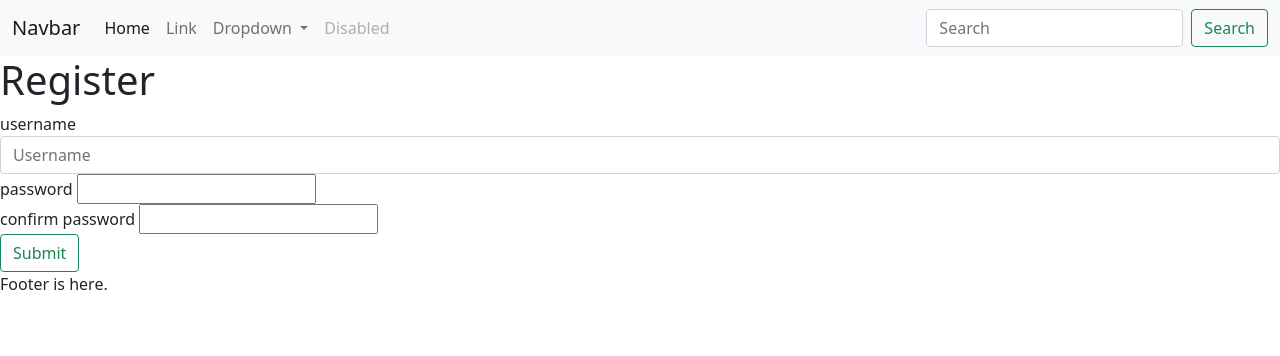
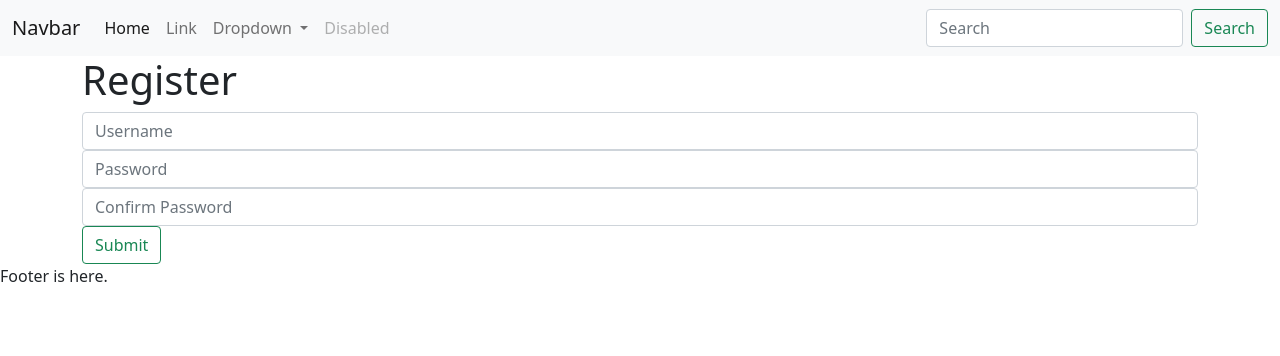
Before and after one commit to kellar1995/flask_review, a Flask app: page /register in a window 1280 px wide. Shown: the top 356 px of the page. Run offline with Flask 2, Linux system fonts and the light colour scheme; some libraries are stand-ins or nearby versions.

Commit message:
Registration almost completed

```diff
--- a/app/routes.py
+++ b/app/routes.py
@@ -7,7 +7,10 @@ def index():
     return render_template('index.html', name = 'Kellar')
 
 
-@app.route('/register')
+@app.route('/register', methods = ['GET', 'POST'])
 def register():
     register_form = RegistrationForm()
+    if register_form.validate_on_submit():
+        username = register_form.username.data
+        password = register_form.password.data
     return render_template('register.html', form = register_form)
--- a/app/templates/base.html
+++ b/app/templates/base.html
@@ -14,10 +14,12 @@
 
         {% include 'navbar.html' %}
 
+        <div class="container">
         {% block content %}
 
 
         {% endblock content %}
+        </div>
 
         <div> Footer is here. </div>
 
--- a/app/templates/register.html
+++ b/app/templates/register.html
@@ -4,19 +4,17 @@
 
     <h1>Register</h1>
 
-    <form action="">
+    <form action="" methods="POST">
+        {{ form.csrf_token }}
         <div class="form-group">
             <fieldset>
-                {{ form.username.label }}
                 {{ form.username(class='form-control', placeholder='Username') }}
             </fieldset>
             <fieldset>
-                {{ form.password.label }}
-                {{ form.password }}
+                {{ form.password(class='form-control', placeholder='Password') }}
             </fieldset>
             <fieldset>
-                {{ form.confirm_pass.label }}
-                {{ form.confirm_pass }}
+                {{ form.confirm_pass(class='form-control', placeholder='Confirm Password') }}
             </fieldset>
             <fieldset>
                 {{ form.submit(class = 'btn btn-outline-success') }}
```
